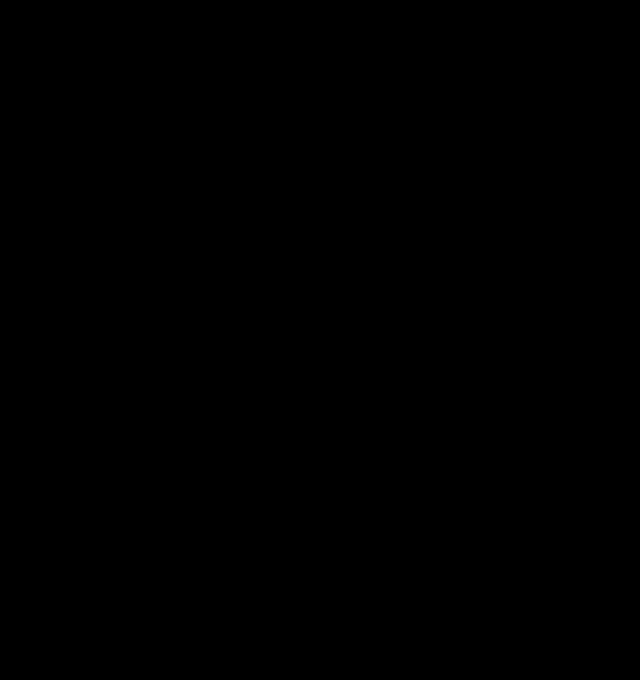
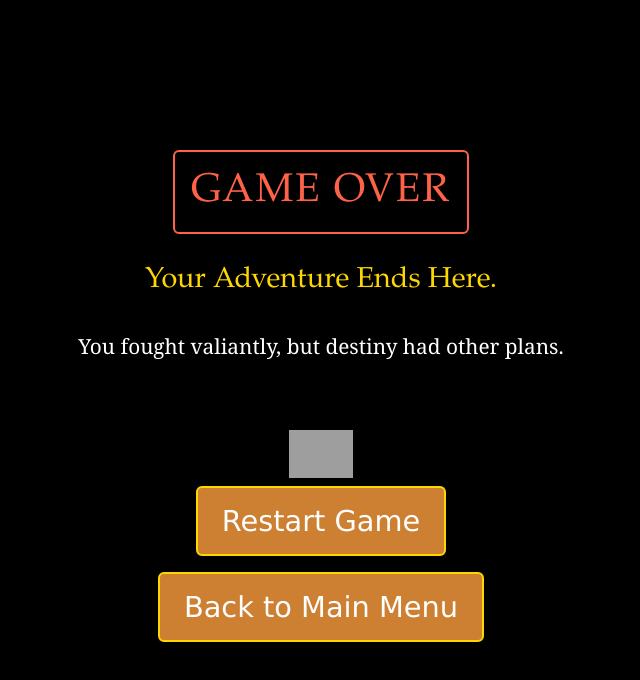
Before and after one commit to The-BrandonMoore/TheNarrativeEngine, a Vue app: page /gameover in a window 1280 px wide. Before the commit this address had no page. Shown: the top 680 px of the page, without its empty margins (319-959 px from the left). Built offline with nearby package versions, Linux system fonts and the light colour scheme; grey boxes are pictures that could not be loaded; the HTML template or start-up script is replaced by a standard one; a web font is replaced by a local one.

Commit message:
corrected duplicate key name.

```diff
--- a/src/router/index.ts
+++ b/src/router/index.ts
@@ -19,6 +19,11 @@ const router = createRouter({
       name: 'character-selection',
       component: () => import('../views/CharacterSelectionScreen.vue'), // Lazy loading the SelectionScreen component
     },
+    {
+      path: '/gameover',
+      name: 'gameover',
+      component: () => import('../views/GameOverScreen.vue'),
+    },
     // We can add more routes later, like a /game path
     // {
     //   path: '/game',
--- /dev/null
+++ b/src/views/GameOverScreen.vue
@@ -0,0 +1,126 @@
+<template>
+  <div class="game-over-screen">
+    <div class="game-title-banner">Game Over</div>
+    <h1>Your Adventure Ends Here.</h1>
+    <p>You fought valiantly, but destiny had other plans.</p>
+
+    <img
+      src="/assets/images/flickering_candle.gif"
+      alt="A small flickering pixel art candle"
+      class="game-over-animation-gif"
+    />
+
+    <button class="restart-button" @click="restartGame">Restart Game</button>
+    <button class="home-button" @click="goHome">Back to Main Menu</button>
+  </div>
+</template>
+
+<script lang="ts">
+import { defineComponent } from 'vue'
+import { useRouter } from 'vue-router'
+import { usePlayerStore } from '../stores/playerStore'
+import { useGameWorldStore } from '../stores/gameWorldStore'
+import { useCombatStore } from '../stores/combatStore'
+
+export default defineComponent({
+  name: 'GameOverScreen',
+  methods: {
+    restartGame() {
+      // Reset all relevant stores for a fresh start
+      usePlayerStore().$reset()
+      useGameWorldStore().$reset()
+      useCombatStore().$reset() // Reset combat store too
+
+      const router = useRouter()
+      router.push({ name: 'home' }) // Go back to main menu to start fresh
+    },
+    goHome() {
+      const router = useRouter()
+      router.push({ name: 'home' }) // Go back to main menu
+    },
+  },
+})
+</script>
+
+<style scoped>
+.game-over-screen {
+  display: flex;
+  flex-direction: column;
+  justify-content: center;
+  align-items: center;
+  min-height: calc(100vh - var(--spacing-lg) * 2);
+  text-align: center;
+  padding: var(--spacing-lg);
+}
+
+.game-title-banner {
+  /* Re-use banner styles */
+  font-family: var(--font-family-display);
+  font-size: var(--font-size-xl);
+  color: #ff6347; /* Red color for game over */
+  text-transform: uppercase;
+  letter-spacing: 2px;
+  text-shadow: 2px 2px 5px rgba(0, 0, 0, 0.8);
+  margin-bottom: var(--spacing-lg);
+  padding: var(--spacing-sm) var(--spacing-md);
+  border: 2px solid #ff6347;
+  border-radius: var(--border-radius-md);
+  background-color: rgba(0, 0, 0, 0.4);
+  box-shadow: var(--box-shadow-dark);
+}
+
+.game-over-screen h1 {
+  font-family: var(--font-family-display);
+  font-size: var(--font-size-lg);
+  color: var(--color-accent-gold);
+  margin-bottom: var(--spacing-lg);
+}
+
+.game-over-screen p {
+  font-size: var(--font-size-md);
+  margin-bottom: var(--spacing-xl);
+  max-width: 600px;
+  line-height: 1.8;
+}
+
+.game-over-animation-gif {
+  width: 64px;
+  height: auto;
+  image-rendering: crisp-edges;
+  image-rendering: -webkit-crisp-edges;
+  image-rendering: pixelated;
+  margin-top: var(--spacing-xl);
+}
+
+.restart-button,
+.home-button {
+  /* Re-use button styles */
+  background-color: var(--color-accent-bronze);
+  color: var(--color-text-primary);
+  border: 2px solid var(--color-accent-gold);
+  padding: var(--spacing-md) var(--spacing-lg);
+  font-size: var(--font-size-lg);
+  font-family: var(--font-family-heading);
+  border-radius: var(--border-radius-md);
+  cursor: pointer;
+  transition:
+    background-color 0.3s ease,
+    border-color 0.3s ease,
+    transform 0.1s ease;
+  margin: var(--spacing-sm);
+}
+
+.restart-button:hover,
+.home-button:hover {
+  background-color: var(--color-accent-gold);
+  color: var(--color-background-primary);
+  border-color: var(--color-accent-bronze);
+  transform: translateY(-2px);
+}
+
+.restart-button:active,
+.home-button:active {
+  transform: translateY(0);
+  background-color: var(--color-accent-bronze);
+}
+</style>
--- a/src/views/GamePlayScreen.vue
+++ b/src/views/GamePlayScreen.vue
@@ -9,7 +9,7 @@
       <div class="player-stats">
         <h2>{{ playerName }}'s Stats</h2>
         <p>Health: {{ playerHealth }} / {{ playerMaxHealth }}</p>
-        <p>Attack: {{ playerAttack }}</p>
+        <p>Attack: {{ playerBaseAttack }}</p>
         <p>Defense: {{ playerDefense }}</p>
         <p>Gold: {{ playerGold }}</p>
         <p>
@@ -118,7 +118,7 @@ export default defineComponent({
     playerMaxHealth(): number {
       return this.playerStore.maxHealth
     },
-    playerAttack(): number {
+    playerBaseAttack(): number {
       return this.playerStore.attack
     },
     playerDefense(): number {
@@ -268,11 +268,48 @@ export default defineComponent({
       })
     },
     playerAttack() {
-      if (this.combatStore.isPlayersTurn) {
-        this.combatStore.addCombatLog(`You attack! (placeholder)`)
-        this.combatStore.nextTurn()
+      if (this.combatStore.isPlayersTurn || !this.combatStore.isActive) {
+        this.combatStore.addCombatLog("It's not your turn!")
+        return
+      }
+      const targetEnemy = this.combatStore.activeEnemies.find((e) => e.health > 0)
+
+      if (targetEnemy) {
+        this.combatStore.addCombatLog(`You attack ${targetEnemy.name}`)
+        const combatDamage = Math.max(1, this.playerBaseAttack - targetEnemy.defense)
+        //actual attack
+        this.combatStore.dealDamageToEnemy(targetEnemy.id, combatDamage)
+
+        //check if all enemies are defeated
+        if (this.combatStore.allEnemiesDefeated) {
+          this.handleCombatEnd(true) //player wins
+        } else if (this.combatStore.isPlayerDefeated) {
+          this.handleCombatEnd(false) // player lost (shouldn't happen on player's turn)
+        } else {
+          this.combatStore.nextTurn() //advance to next turn
+        }
       } else {
-        this.combatStore.addCombatLog("It's not your turn!")
+        this.combatStore.addCombatLog('No enemies to attack!') //if this happens something went wrong in the logic.
+      }
+    },
+    // handles combat win or loss
+    handleCombatEnd(playerWon: boolean) {
+      this.combatStore.endCombat()
+      if (playerWon) {
+        this.gameWorldStore.addStoryLog(
+          'You emerged victorious from combat! Thine enemies never stood a chance!',
+        )
+        this.lastActionMessage = 'Combat victory!'
+        // TODO: Implement rewards, special narrative, etc.
+        // Return to current location's normal narrative
+        this.gameWorldStore.setGameStatus('PLAYING') // Back to normal
+        this.updateCurrentScene() // Refresh current location's description and choices
+      } else {
+        this.gameWorldStore.setGameStatus('GAME_OVER')
+        this.gameWorldStore.addStoryLog('You were defeated in combat!')
+        this.lastActionMessage = 'You have been defeated!'
+        const router = useRouter()
+        router.push({ name: 'gameover' }) // Navigate to Game Over screen
       }
     },
     goHome() {
@@ -315,6 +352,37 @@ export default defineComponent({
         if (this.combatStore.isActive && this.combatStore.combatLog.length > 0) {
           this.currentDescription =
             this.combatStore.combatLog[this.combatStore.combatLog.length - 1] // Show last log message as description
+        }
+      },
+    },
+    'combatStore.isCombatActive': {
+      handler(newVal, oldVal) {
+        if (newVal && !oldVal) {
+          // Combat just became active
+          this.updateCurrentScene()
+          this.currentDescription =
+            this.combatStore.combatLog[this.combatStore.combatLog.length - 1] ||
+            'Combat in progress...'
+          this.currentChoices = [] // Clear narrative choices
+        } else if (!newVal && oldVal) {
+          // Combat just ended
+          // Logic is now in handleCombatEnd
+        }
+      },
+    },
+    'combatStore.isPlayerDefeated': {
+      // Watch for player defeat directly
+      handler(newVal) {
+        if (newVal && this.combatStore.isActive) {
+          this.handleCombatEnd(false) // Player lost
+        }
+      },
+    },
+    'combatStore.allEnemiesDefeated': {
+      // Watch for all enemies defeated
+      handler(newVal) {
+        if (newVal && this.combatStore.isActive) {
+          this.handleCombatEnd(true) // Player won
         }
       },
     },
```
